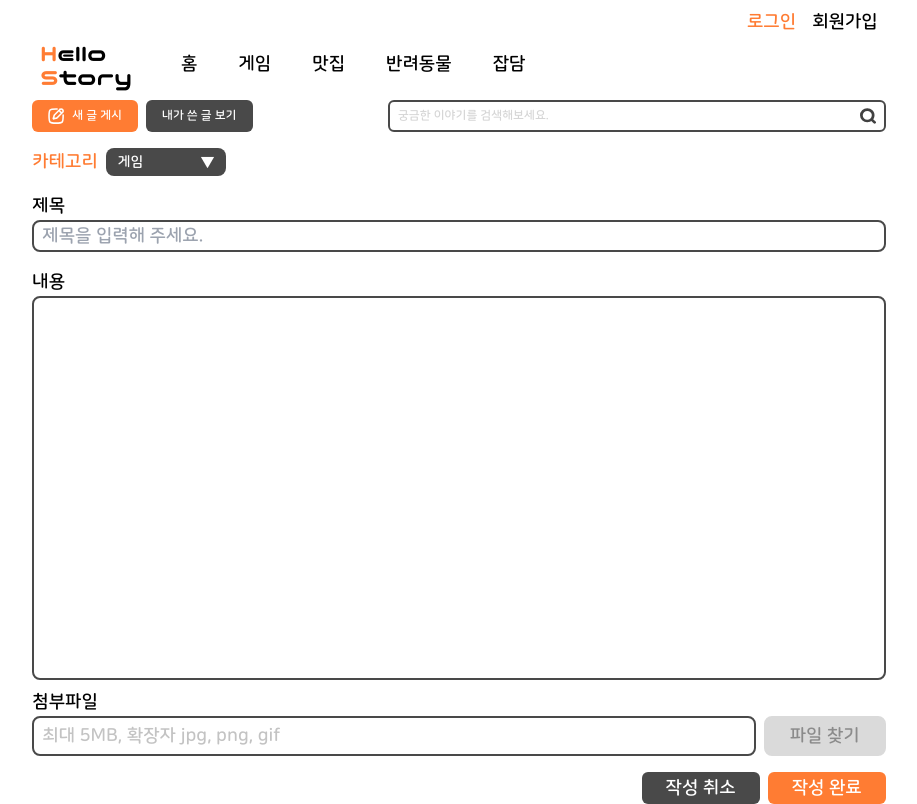
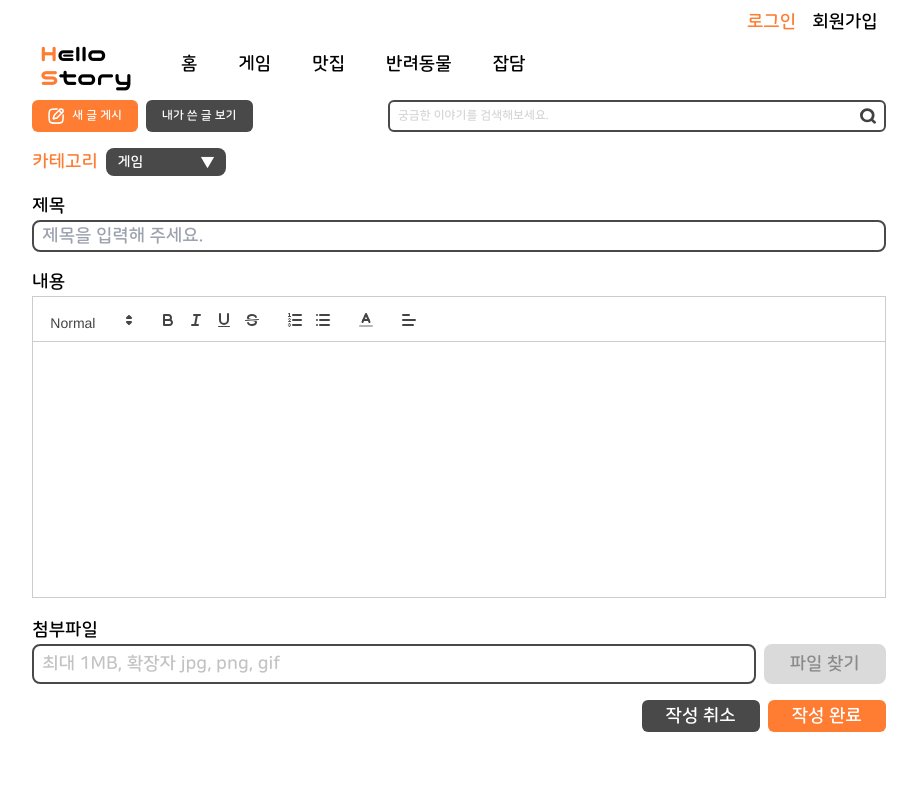
Before and after one commit to coaudtn0276/HelloStory, a Next.js app: page /edit/1 in a window 1280 px wide. Shown: the whole page, without its empty margins (181-1098 px from the left). Built offline with nearby package versions, Linux system fonts and the light colour scheme; no server answers; the database is empty.

Commit message:
s3 key uuid추가, edit페이지 수정

```diff
--- a/app/edit/[itemId]/page.tsx
+++ b/app/edit/[itemId]/page.tsx
@@ -1,38 +1,145 @@
 "use client";
+
+import dynamic from "next/dynamic";
+import "react-quill/dist/quill.snow.css";
 
 import { Button, Dropdown } from "@/components";
 import { DataType, itemIdProps } from "@/src/type/types";
 import { switchCategory, switchPostCategory } from "@/src/util/function";
 import { useRouter } from "next/navigation";
-import { useEffect, useRef, useState } from "react";
+import { useEffect, useMemo, useRef, useState } from "react";
+import { getS3PresignedURL } from "@/src/util/api";
 
+const ReactQuill = dynamic(
+  async () => {
+    const { default: RQ } = await import("react-quill");
+    return function comp({ forwardedRef, ...props }: any) {
+      return <RQ ref={forwardedRef} {...props} />;
+    };
+  },
+  { ssr: false }
+);
 const Edit: React.FC<itemIdProps> = ({ params }) => {
   // console.log(params);
-  const [previewImage, setPreviewImage] = useState("");
-  const [fileName, setFileName] = useState("");
-  const [dropDownValue, setDropDownValue] = useState("");
-  // console.log(dropDownValue);
-  const [postData, setPostDate] = useState<DataType>({ title: "", content: "", category: "", author: "", imgUrl: "", modificationDate: "", views: 0 });
+  const [updateFile, setUpdateFile] = useState<File | null>();
+  console.log(updateFile);
+  const [updateFileName, setUpdateFileName] = useState("");
+  const [contentImgValue, setContentImgValue] = useState(true);
+  // const [updateSrc, setUpdateSrc] = useState<string>();
+  // console.log(updateSrc);
+
+  const [dropDownValue, setDropDownValue] = useState("게임");
+  const [postData, setPostData] = useState<DataType>({ title: "", content: "", category: "", author: "", imgUrl: "", modificationDate: "", views: 0 });
   console.log(postData);
+  //에디터에 작성된 데이터
 
   const dropDownList = ["게임", "맛집", "반려동물", "잡담"];
-  const contentEditableRef = useRef<HTMLDivElement>(null);
 
   const router = useRouter();
+  const quillRef = useRef<any>();
 
-  // content에 사용자가 작성한 내용이 어떤태그들이 들어오는지 테스트 버튼
-  // const handleClick = () => {
-  //   if (contentEditableRef.current !== null) {
-  //     console.log(contentEditableRef.current.innerHTML);
-  //   }
-  // };
+  const postApi = async () => {
+    try {
+      // 제목이나 내용이 비어있는지 확인
+      if (postData.title === "") {
+        return alert("제목을 입력해 주세요");
+      }
+      if (postData.content === "") {
+        return alert("내용을 입력해 주세요");
+      }
 
-  const handleImageUpload = (e: React.ChangeEvent<HTMLInputElement>) => {
+      let newPostData = { ...postData };
+
+      // 만약 content에서 img태그가 삭제됬거나
+      if (updateFile) {
+        // Presigned URL 받아오기
+        const presignedUrl = await getS3PresignedURL(updateFile);
+
+        // S3 업로드
+        let s3UpladRes = await fetch(presignedUrl.url, {
+          method: "PUT",
+          body: updateFile,
+          headers: { "Content-Type": updateFile.type },
+        });
+        console.log(s3UpladRes);
+
+        if (s3UpladRes.ok) {
+          const s3FileUrl = `https://hellostory.s3.ap-northeast-2.amazonaws.com/${presignedUrl.fileName}`;
+          // setUpdateSrc(s3FileUrl);
+          // postData.content의 img 태그 src 변경
+          let parser = new DOMParser();
+          let doc = parser.parseFromString(postData.content, "text/html");
+          let imgTags = doc.getElementsByTagName("img");
+          if (imgTags.length > 0) {
+            // 첫 번째 img 태그의 src를 변경
+            imgTags[0].src = s3FileUrl;
+          }
+          let newHtml = doc.body.innerHTML;
+          // 작성되어있는 데이터의 복사본을 만들어서 api보내기
+          newPostData = { ...postData, content: newHtml, imgUrl: presignedUrl.fileName };
+          // setPostData((prev) => ({ ...prev, content: newHtml })); // 변경된 HTML을 저장
+          // console.log(newPostData);
+        } else {
+          console.log("s3Update 실패");
+        }
+      }
+      const response = await fetch("/api/post/new", { method: "POST", body: JSON.stringify(newPostData) });
+      if (response.status === 500) {
+        const errorMessage = await response.json();
+        console.log(errorMessage);
+        if (postData.title === "") {
+          return alert("제목을 입력해 주세요");
+        }
+        if (postData.content === "") {
+          return alert("내용을 입력해 주세요");
+        }
+      }
+      if (response.status === 200) {
+        const success = await response.json();
+        const switchCategory = switchPostCategory(dropDownValue);
+        console.log(success);
+        router.push(`/${switchCategory}`);
+      }
+    } catch (error) {
+      console.error("Error fetching data:", error);
+    }
+  };
+
+  const handleImageUpload = async (e: React.ChangeEvent<HTMLInputElement>) => {
     if (e.target.files !== null) {
       const file = e.target.files[0];
-      setPreviewImage(URL.createObjectURL(file));
-      setFileName(file.name);
-      // console.log(file.name);
+      if (file.size > 1048576) {
+        return alert("파일 크기는 1MB 이하의 파일만 업로드 가능합니다.");
+      }
+      // console.log("file", file);
+      setUpdateFile(file);
+      setUpdateFileName(file.name);
+
+      const reader = new FileReader();
+      reader.onload = () => {
+        if (quillRef.current) {
+          const quill = quillRef.current.getEditor();
+          // const range = quill.getSelection();
+          const range = quill.selection.savedRange;
+          // const delta = quill.getContents();
+          let parser = new DOMParser();
+          let doc = parser.parseFromString(postData.content, "text/html");
+          let imgTags = doc.getElementsByTagName("img");
+          if (imgTags.length === 0) {
+            quill.insertEmbed(range.index, "image", String(reader.result));
+          } else if (imgTags.length > 0) {
+            const delta = quill.getContents();
+            const imgIndex = delta.ops.findIndex((op: any) => op.insert && typeof op.insert === "object" && op.insert.image === imgTags[0].src);
+            if (imgIndex !== -1) {
+              // 기존 이미지를 새 이미지로 교체
+              delta.ops[imgIndex].insert.image = String(reader.result);
+              quill.setContents(delta, "user");
+            }
+          }
+        }
+      };
+
+      reader.readAsDataURL(file);
     }
   };
 
@@ -43,13 +150,25 @@ const Edit: React.FC<itemIdProps> = ({ params }) => {
   const handleDropDownChange = (value: string) => {
     const switchCategory = switchPostCategory(value);
     if (switchCategory !== undefined) {
-      setPostDate((prevPostData) => ({ ...prevPostData, category: switchCategory }));
+      setPostData((prevPostData) => ({ ...prevPostData, category: switchCategory }));
     }
   };
 
   useEffect(() => {
     handleDropDownChange(dropDownValue);
   }, [dropDownValue]);
+
+  useEffect(() => {
+    let parser = new DOMParser();
+    let doc = parser.parseFromString(postData.content, "text/html");
+    let imgTags = doc.getElementsByTagName("img");
+
+    if (imgTags.length === 0) {
+      setUpdateFile(null);
+      setUpdateFileName("");
+      setContentImgValue(false);
+    }
+  }, [postData.content]);
 
   useEffect(() => {
     const fetchData = async () => {
@@ -65,7 +184,7 @@ const Edit: React.FC<itemIdProps> = ({ params }) => {
           const switchCategorey = switchCategory(parseData.category);
           // console.log(switchCategorey);
 
-          setPostDate(parseData);
+          setPostData(parseData);
           if (switchCategorey !== undefined) {
             setDropDownValue(switchCategorey);
           }
@@ -78,11 +197,19 @@ const Edit: React.FC<itemIdProps> = ({ params }) => {
     fetchData();
   }, [params.itemId]);
 
+  const modules = useMemo(() => {
+    return {
+      toolbar: {
+        container: [[{ header: [1, 2, 3, false] }], ["bold", "italic", "underline", "strike"], [{ list: "ordered" }, { list: "bullet" }], [{ color: [] }], [{ align: [] }]],
+      },
+    };
+  }, []);
+
   return (
     <div className="flex flex-col font-b text-xs sm:text-sm md:text-base lg:text-lg">
       <div className="flex items-center my-4">
         <p className="text-orange mr-2">카테고리</p>
-        <Dropdown dropDownList={dropDownList} onValueChange={setDropDownValue} putCategorey={dropDownValue} />
+        <Dropdown dropDownList={dropDownList} onValueChange={setDropDownValue} />
       </div>
       <div className="mb-4">
         <p>제목</p>
@@ -92,36 +219,28 @@ const Edit: React.FC<itemIdProps> = ({ params }) => {
           placeholder="제목을 입력해 주세요."
           value={postData.title}
           onChange={(e) => {
-            setPostDate((prevPostData) => ({ ...prevPostData, title: e.target.value }));
+            setPostData((prevPostData) => ({ ...prevPostData, title: e.target.value }));
           }}
         />
       </div>
-      <div className="mb-2">
+      <div className="mb-16">
         <p>내용</p>
-        <div
-          ref={contentEditableRef}
-          contentEditable="true"
-          className="text-xs w-full h-96 border-2 rounded-lg p-4 border-gray-primary overflow-y-scroll"
-          onInput={(e) => {
-            // console.log(e.currentTarget);
-            setPostDate({ ...postData, content: e.currentTarget.innerHTML });
+
+        <ReactQuill
+          forwardedRef={quillRef}
+          className="h-64"
+          theme="snow"
+          modules={modules}
+          value={postData.content}
+          onChange={(content: string) => {
+            setPostData((prev) => ({ ...prev, content }));
           }}
-        >
-          {postData.content && <div dangerouslySetInnerHTML={{ __html: postData.content }} />}
-          <br />
-          {previewImage && (
-            <p className="w-36">
-              <img src={previewImage} alt="previewImage" className="object-cover" />
-            </p>
-          )}
-        </div>
-
-        {/* <button onClick={handleClick}>버튼</button> */}
+        />
       </div>
       <div className="mb-4">
         <p>첨부파일</p>
         <div className="flex justify-between">
-          <p className="flex items-center flex-auto border-2 border-gray-primary rounded-lg px-2 mr-2 text-[#c3c3c3]">{fileName ? fileName : "최대 5MB, 확장자 jpg, png, gif"}</p>
+          <p className="flex items-center flex-auto border-2 border-gray-primary rounded-lg px-2 mr-2 text-[#c3c3c3]">{updateFileName ? updateFileName : "최대 1MB, 확장자 jpg, png, gif"}</p>
 
           <div className="border-2 border-gray-box rounded-lg cursor-pointer px-6 py-1 text-gray-boxText bg-gray-box">
             <label htmlFor="file-upload">파일 찾기</label>
@@ -130,7 +249,7 @@ const Edit: React.FC<itemIdProps> = ({ params }) => {
         </div>
       </div>
       <div className="flex flex-row-reverse">
-        <Button bg="bg-orange" px="px-6" textSize="text-xs sm:text-sm md:text-base lg:text-lg" textColor="text-white">
+        <Button bg="bg-orange" px="px-6" textSize="text-xs sm:text-sm md:text-base lg:text-lg" textColor="text-white" handler={postApi}>
           작성 완료
         </Button>
         <span className="mr-2">
@@ -139,10 +258,13 @@ const Edit: React.FC<itemIdProps> = ({ params }) => {
           </Button>
         </span>
       </div>
+      {/* <img src={updateSrc} alt="icon" /> */}
     </div>
   );
 };
 
 // 제목 placeholder css : text-[8px] sm:text-[8px] md:text-[10px] lg:text-xs
 
+//
+
 export default Edit;
--- a/package.json
+++ b/package.json
@@ -10,6 +10,7 @@
   },
   "dependencies": {
     "@types/react-slick": "^0.23.13",
+    "@types/uuid": "^9.0.8",
     "aws-sdk": "^2.1552.0",
     "mongodb": "^6.3.0",
     "next": "14.0.4",
@@ -19,7 +20,8 @@
     "react-quill": "^2.0.0",
     "react-slick": "^0.29.0",
     "slick-carousel": "^1.8.1",
-    "styled-components": "^6.1.8"
+    "styled-components": "^6.1.8",
+    "uuid": "^9.0.1"
   },
   "devDependencies": {
     "@types/node": "^20",
--- a/src/util/api.ts
+++ b/src/util/api.ts
@@ -3,7 +3,7 @@ import { PresignedUrlResponse } from "../type/types";
 export const getS3PresignedURL = async (file: File) => {
   const filename = encodeURIComponent(file.name);
   const fileType = file.type;
-  let res = await fetch(`/api/post/image?file=${filename}&fileType=${fileType}`);
+  let res = await fetch(`/api/post/image?fileName=${filename}&fileType=${fileType}`);
   const data = await res.json();
   return data;
 };
```
Also changed, not shown: app/write/page.tsx (+10 -6 lines), pages/api/post/image.ts (+8 -2 lines), 1 other file (tests, documents, lock files or other folders).
